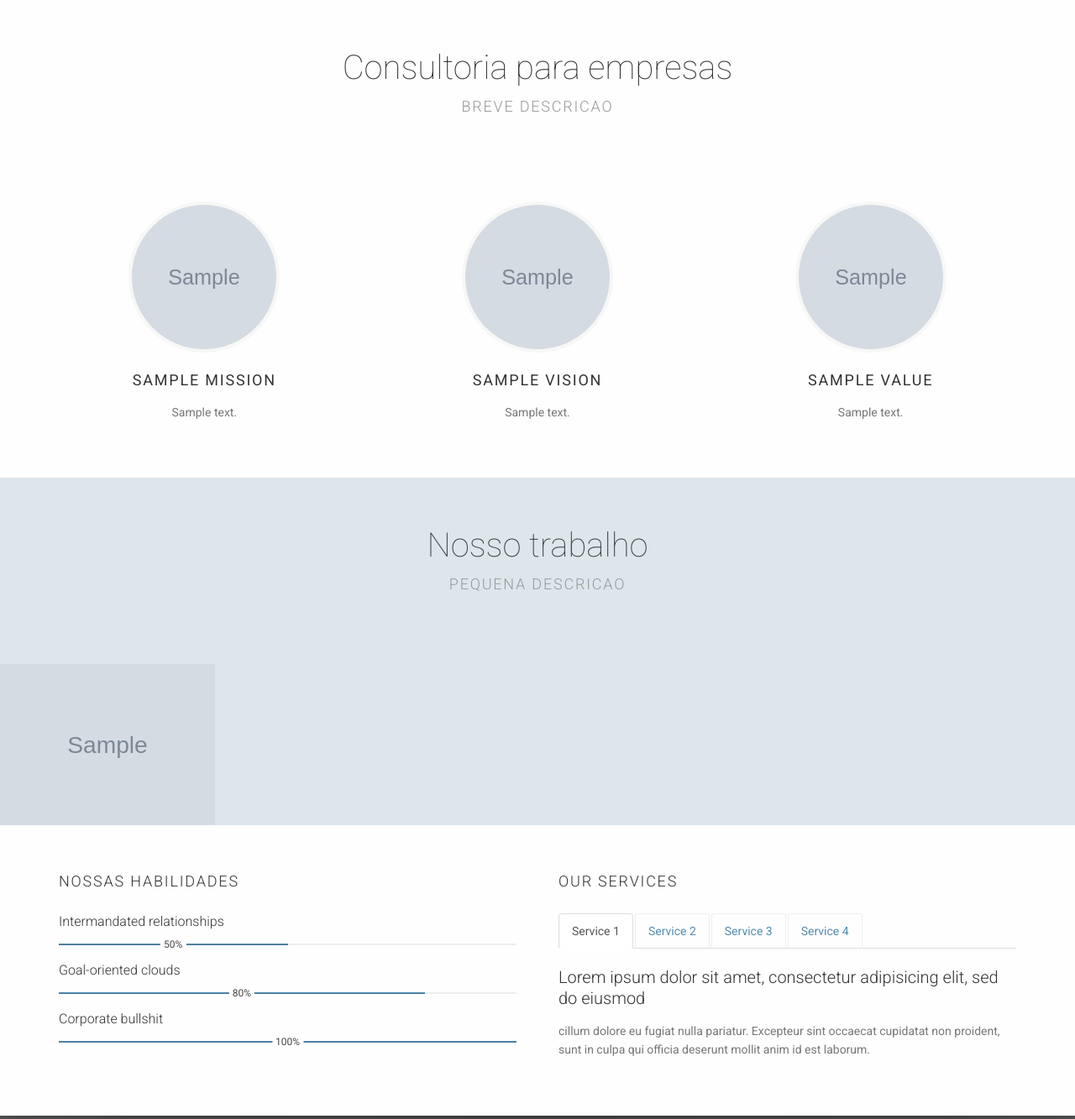
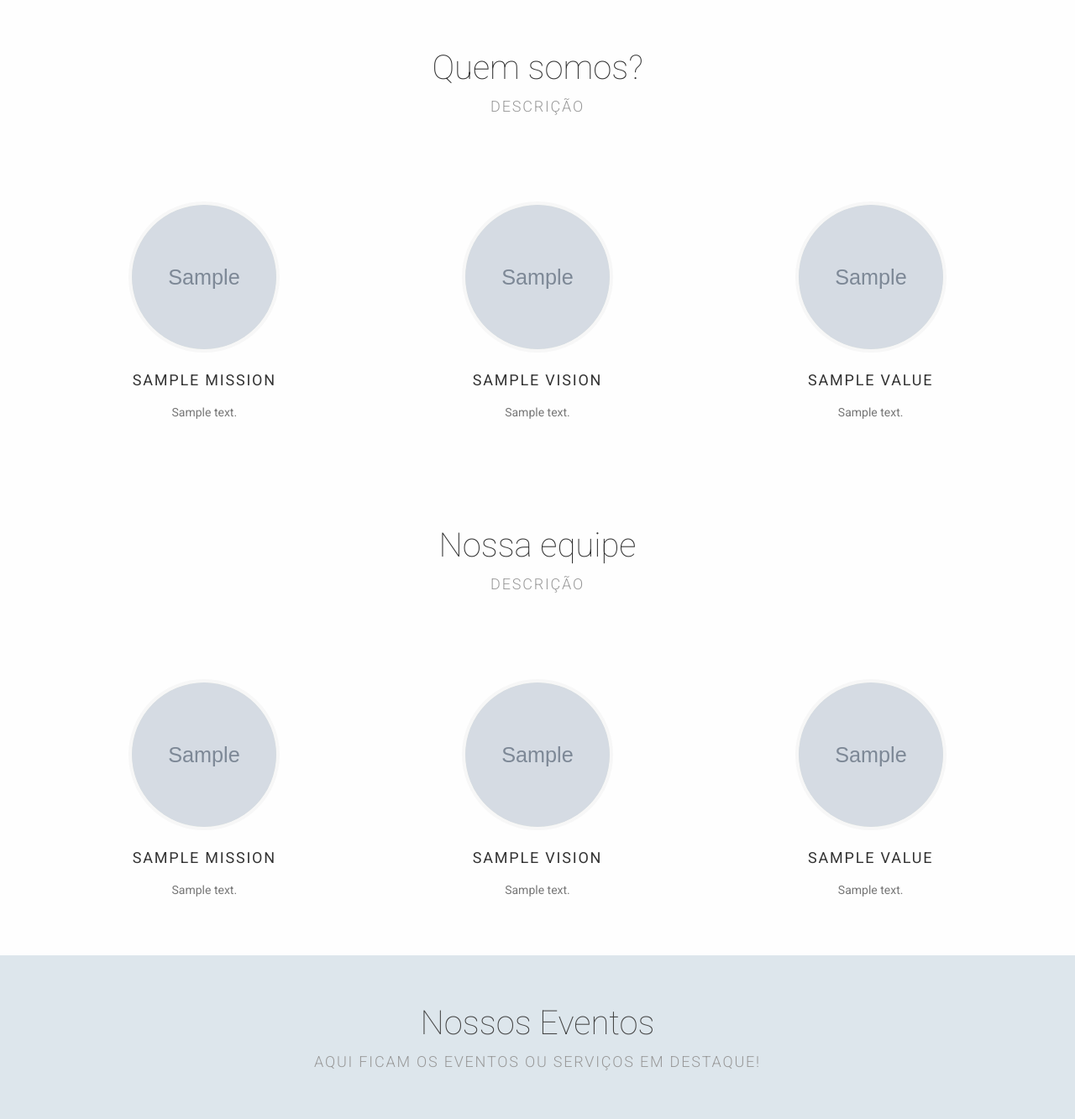
Before and after one commit to kepa/fcapjr-teste, a Django app: page / in a window 1280 px wide. Shown: the part 612-1945 px from the top of the page at 84% size. Run offline with Django 3.2, Linux system fonts and the light colour scheme; tables that the repository leaves empty hold one stand-in row (values such as "Sample post"); grey boxes marked "Sample" are stand-in pictures; parts of the project's set-up code (start-up, migrations or seed data) failed here and were passed over; some libraries are stand-ins or nearby versions; grey boxes are pictures that could not be loaded.

Commit message:
Muda nome de alguns textos + delimita area generica para equipe

```diff
--- a/FCAPJr/fcap_app/templates/index.html
+++ b/FCAPJr/fcap_app/templates/index.html
@@ -21,13 +21,13 @@
           </div>
       </div>
   </header>
-  <!-- services -->
+  <!-- quem somos -->
   <section class="pt40 pb40">
       <div class="container">
           <div class="row">
               <div id="quemSomos" class="col-md-12 text-center mb40">
-                  <h1>Consultoria para empresas</h1>
-                  <h2 class="subTitle">breve descricao</h2>
+                  <h1>Quem somos?</h1>
+                  <h2 class="subTitle">Descrição</h2>
               </div>
           </div>
       </div>
@@ -67,14 +67,63 @@
           </div>
       </div>
   </section>
-  <!-- / services -->
-  <!-- works -->
+  <!-- / quem somos -->
+
+  <!-- equipe -->
+  <section class="pt40 pb40">
+      <div class="container">
+          <div class="row">
+              <div id="equipe" class="col-md-12 text-center mb40">
+                  <h1>Nossa equipe</h1>
+                  <h2 class="subTitle">Descrição</h2>
+              </div>
+          </div>
+      </div>
+      <div class="container">
+          <div class="row">
+              <div class="col-md-4 col-sm-12">
+                  <article class="boxIcon" data-nekoanim="fadeInUp" data-nekodelay="100">
+                      <a href="#">
+                        <div class="imgBorder"> <img class="img-circle img-responsive" src="{{ view.mission.image.url }}" alt="" /> </div>
+                        <h2>{{ view.mission.title }}</h2>
+                        <p> {{ view.mission.description }}</p>
+                      </a>
+                  </article>
+              </div>
+              <div class="col-md-4 col-sm-12">
+                  <article class="boxIcon" data-nekoanim="fadeInUp" data-nekodelay="200">
+                      <a href="#">
+                        <div class="imgBorder"> <img class="img-circle img-responsive" src="{{ view.vision.image.url }}" alt="" /> </div>
+                        <h2>{{ view.vision.title }}</h2>
+                        <p> {{ view.vision.description }}</p>
+                      </a>
+                  </article>
+              </div>
+              <div class="col-md-4 col-sm-12">
+                  <article class="boxIcon" data-nekoanim="fadeInUp" data-nekodelay="300">
+                      <a href="#">
+                        <div class="imgBorder">
+                          <img class="img-circle img-responsive" src="{{ view.values.image.url }}" alt="" />
+                        </div>
+                        <h2>{{ view.values.title }}</h2>
+                        {% for value in view.values.valuesDescription.all %}
+                          <p> {{ value.description }}</p>
+                        {% endfor %}
+                      </a>
+                  </article>
+              </div>
+          </div>
+      </div>
+  </section>
+  <!-- / equipe -->
+
+  <!-- eventos -->
   <section id="team" class="pt40 color1" data-nekoanim="fadeInUp" data-nekodelay="400">
       <div class="container">
           <div class="row">
               <div class="col-md-12 text-center mb40">
-                  <h1>Nosso trabalho</h1>
-                  <h2 class="subTitle">Pequena descricao</h2>
+                  <h1>Nossos Eventos</h1>
+                  <h2 class="subTitle">Aqui ficam os eventos ou serviços em destaque!</h2>
               </div>
           </div>
       </div>
@@ -104,33 +153,33 @@
       {% endfor %}
       </div>
   </section>
-  <!-- / works -->
-  <!-- mix -->
+  <!-- / eventos -->
+  <!-- serviços -->
   <section id="evento" class="pt40 pb40">
       <div class="container">
           <div class="row">
               <div class="col-md-6" data-nekoanim="fadeIn" data-nekodelay="100">
                   <h2>Nossas Habilidades</h2>
-                  <h4>Intermandated relationships</h4>
+                  <h4>Relacionamentos internos</h4>
                   <div class="progress">
                       <div class="progress-bar" role="progressbar" aria-valuenow="50" aria-valuemin="0" aria-valuemax="100" style="width: 50%;"> <span>50%</span> </div>
                   </div>
-                  <h4>Goal-oriented clouds</h4>
+                  <h4>Consultoria de processos</h4>
                   <div class="progress">
                       <div class="progress-bar" role="progressbar" aria-valuenow="80" aria-valuemin="0" aria-valuemax="100" style="width:80%;"> <span>80%</span> </div>
                   </div>
-                  <h4>Corporate bullshit</h4>
+                  <h4>Gestão administrativa</h4>
                   <div class="progress">
                       <div class="progress-bar" role="progressbar" aria-valuenow="100" aria-valuemin="0" aria-valuemax="100" style="width: 100%;"> <span>100%</span> </div>
                   </div>
               </div>
               <div class="col-md-6" data-nekoanim="fadeIn" data-nekodelay="300">
-                  <h2>Our services</h2>
+                  <h2>Nossos serviços</h2>
                   <ul class="nav nav-tabs" id="myTab">
-                      <li class="active"><a href="#homeTab" data-toggle="tab">Service 1</a></li>
-                      <li><a href="#profile" data-toggle="tab">Service 2</a></li>
-                      <li><a href="#messages" data-toggle="tab">Service 3</a></li>
-                      <li><a href="#settings" data-toggle="tab">Service 4</a></li>
+                      <li class="active"><a href="#homeTab" data-toggle="tab">Serviço 1</a></li>
+                      <li><a href="#profile" data-toggle="tab">Serviço 2</a></li>
+                      <li><a href="#messages" data-toggle="tab">Serviço 3</a></li>
+                      <li><a href="#settings" data-toggle="tab">Serviço 4</a></li>
                   </ul>
                   <div class="tab-content">
                       <!-- tab 1 -->
@@ -184,7 +233,7 @@
           </div>
       </div>
   </section>
-  <!-- / mix -->
+  <!-- / serviços -->
   <!-- parallax -->
   <section id="servi" class="parallaxSection image-2" data-stellar-background-ratio="0.5">
       <div class="maskParent">
```
